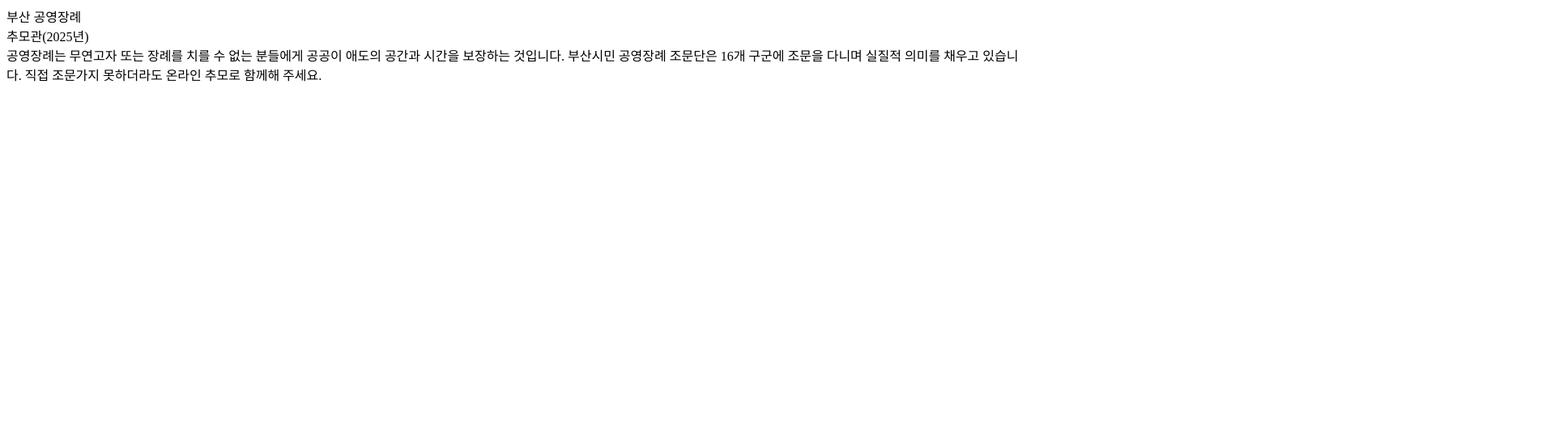
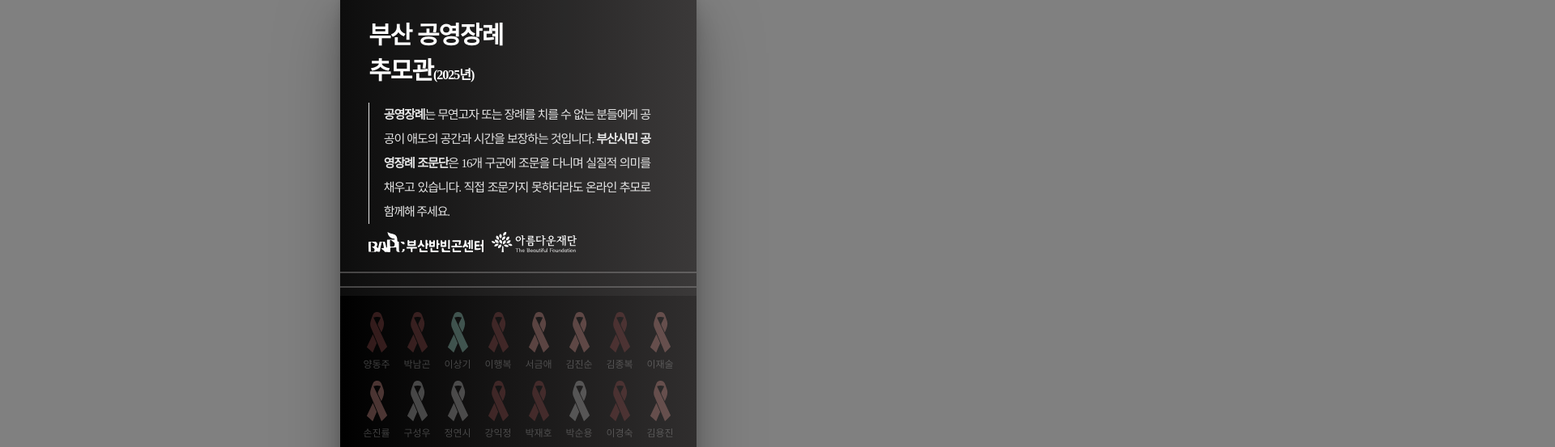
Before and after one commit to moah0o0/obit.bapc.kr, a plain HTML site: page export/index.html in a window 1280 px wide. Shown: the top 553 px of the page at 81% size, 1920 px wide, since content can reach past the window. Drawn offline with Linux system fonts and the light colour scheme; a web font is replaced by a local one.

Commit message:
Update index.html

```diff
--- a/export/index.html
+++ b/export/index.html
@@ -3,7 +3,7 @@
 <head>
 	<meta charset="utf-8">
 	<meta name="viewport" content="width=device-width, initial-scale=1">
-	<link rel="stylesheet" type="text/css" href="./static/style.css">
+	<link rel="stylesheet" type="text/css" href="./static/250624_style.css">
 	<meta name="viewport" content="width=device-width, initial-scale=1">
 	<script src="https://kit.fontawesome.com/b49ddc422b.js" crossorigin="anonymous"></script>
 	<title>부산 공영장례 추모관</title>
```
